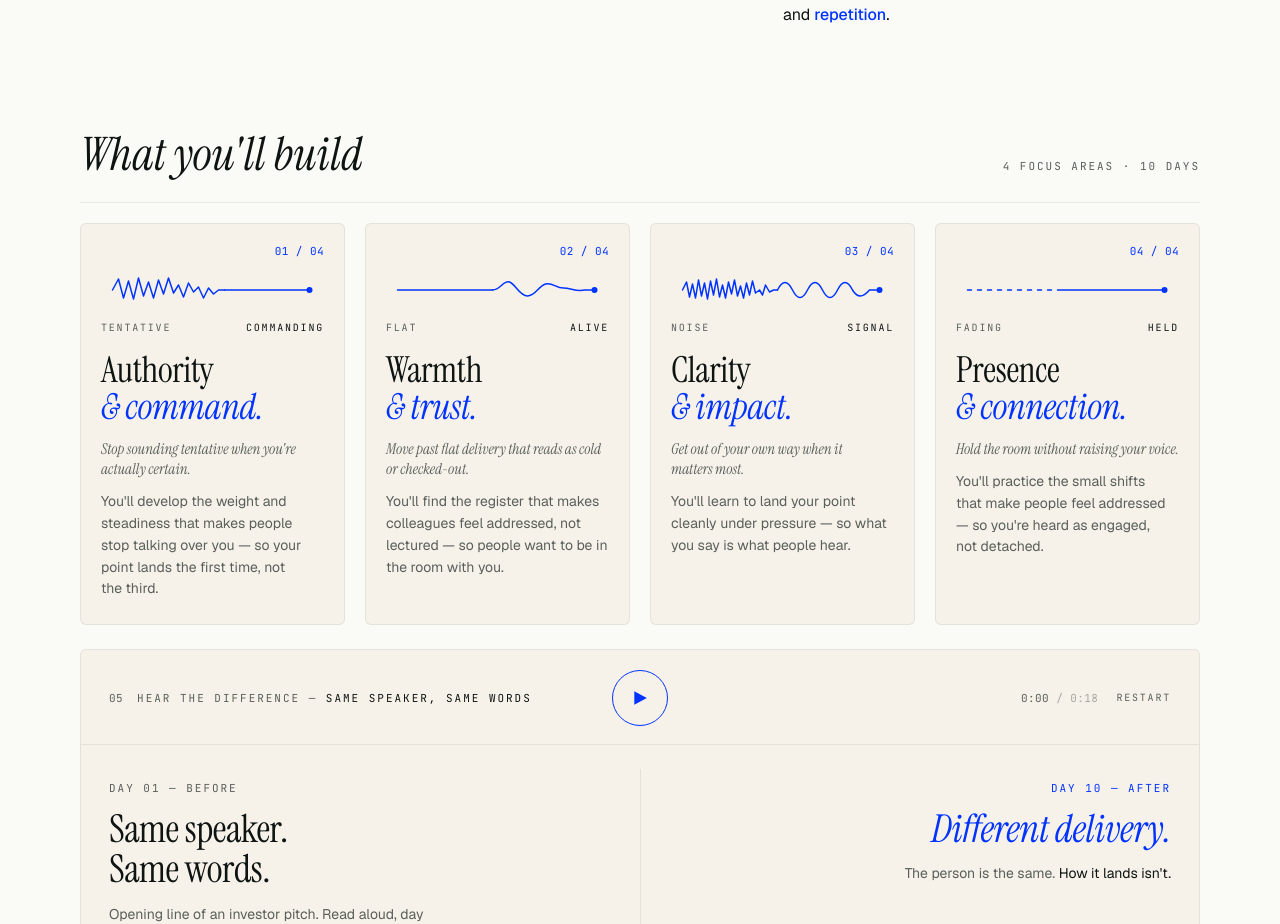
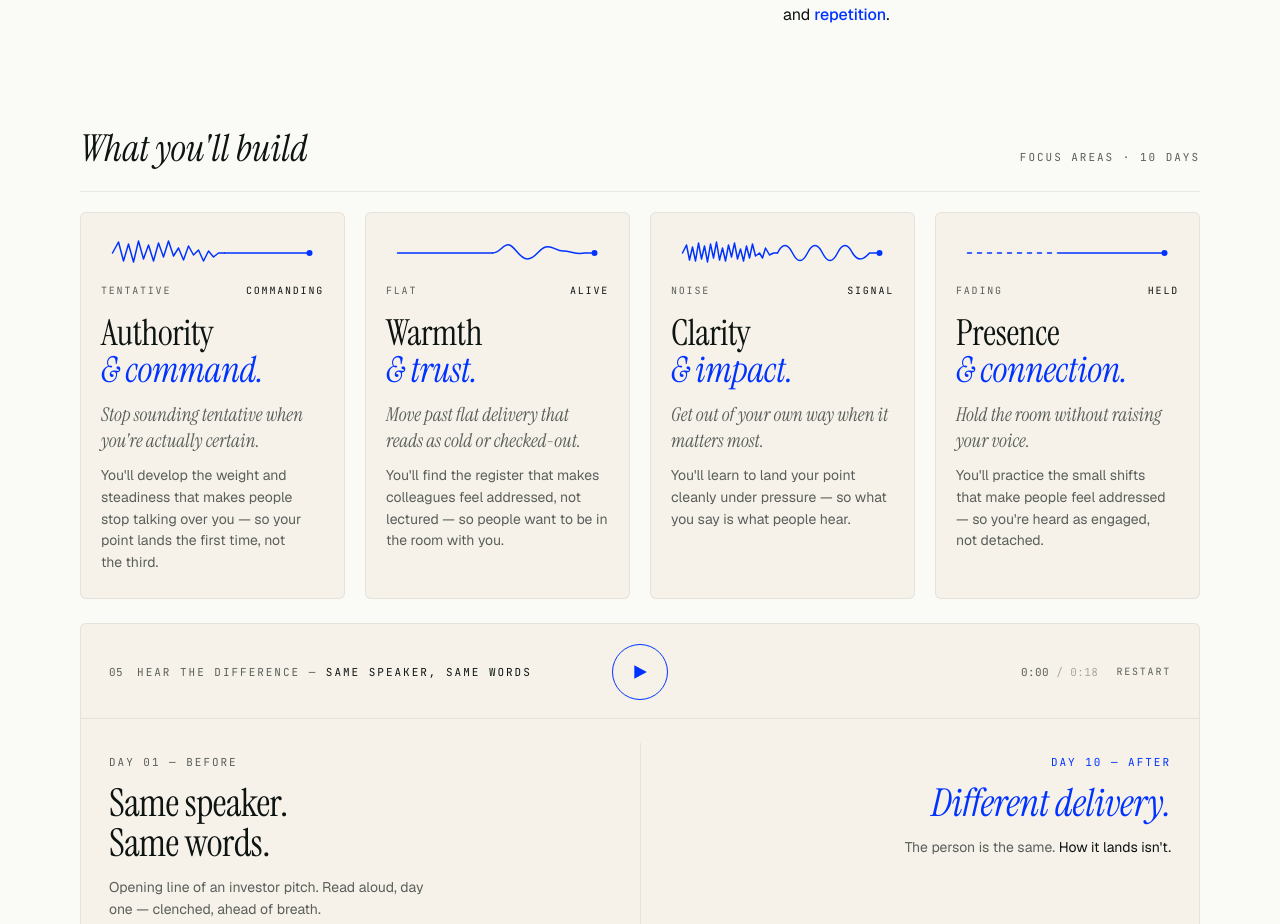
Before and after one commit to foxinahenhouse/VOICELAB, a Next.js app: page / in a window 1280 px wide. Shown: the part 3885-4809 px from the top of the page. Built offline with nearby package versions, Linux system fonts and the light colour scheme.

Commit message:
Update Sprint section: resize header, enlarge pull quotes, remove card numbers, fix label text
Co-Authored-By: Claude Sonnet 4.6 <noreply@anthropic.com>

```diff
--- a/app/page.js
+++ b/app/page.js
@@ -983,15 +983,12 @@ const Sprint = () => {
 
         <div style={{ marginTop: 'var(--vl-gap-96)' }}>
           <div style={{ display: 'flex', alignItems: 'baseline', justifyContent: 'space-between', gap: 16, flexWrap: 'wrap', paddingBottom: 18, borderBottom: '1px solid var(--vl-hairline)', marginBottom: 20 }}>
-            <span style={{ fontFamily: 'var(--vl-font-serif)', fontWeight: 400, fontStyle: 'italic', fontSize: 'clamp(32px, 3.6vw, 52px)', color: 'var(--vl-ink)' }}>What you'll build</span>
-            <span style={{ fontFamily: 'var(--vl-font-mono)', fontSize: 11, letterSpacing: '0.18em', textTransform: 'uppercase', color: 'var(--vl-graphite)' }}>4 focus areas · 10 days</span>
+            <span style={{ fontFamily: 'var(--vl-font-serif)', fontWeight: 400, fontStyle: 'italic', fontSize: 'clamp(26px, 2.9vw, 42px)', color: 'var(--vl-ink)' }}>What you'll build</span>
+            <span style={{ fontFamily: 'var(--vl-font-mono)', fontSize: 11, letterSpacing: '0.18em', textTransform: 'uppercase', color: 'var(--vl-graphite)' }}>Focus areas · 10 days</span>
           </div>
           <div style={{ display: 'grid', gridTemplateColumns: 'var(--vl-cols-4)', gap: 20 }}>
             {cards.map((r, i) => (
               <div key={i} style={{ display: 'flex', flexDirection: 'column', gap: 12, padding: '20px 20px 24px', background: 'var(--vl-paper)', border: '1px solid var(--vl-hairline)', borderRadius: 6 }}>
-                <div style={{ display: 'flex', justifyContent: 'flex-end' }}>
-                  <span style={{ fontFamily: 'var(--vl-font-mono)', fontFeatureSettings: "'tnum' 1", fontSize: 11, color: 'var(--vl-voice-green)', letterSpacing: '0.04em' }}>{String(i + 1).padStart(2, '0')} / 04</span>
-                </div>
                 <div>
                   <SprintIcon kind={r.icon} />
                   <div style={{ display: 'flex', justifyContent: 'space-between', marginTop: 6, fontFamily: 'var(--vl-font-mono)', fontSize: 10, letterSpacing: '0.18em', textTransform: 'uppercase' }}>
@@ -1003,7 +1000,7 @@ const Sprint = () => {
                   <div style={{ fontFamily: 'var(--vl-font-serif)', fontWeight: 400, fontSize: 'clamp(28px, 2.8vw, 42px)', lineHeight: 1.05, letterSpacing: '-0.01em', color: 'var(--vl-ink)' }}>{r.titleMain}</div>
                   <div style={{ fontFamily: 'var(--vl-font-serif)', fontWeight: 400, fontStyle: 'italic', fontSize: 'clamp(28px, 2.8vw, 42px)', lineHeight: 1.05, letterSpacing: '-0.01em', color: 'var(--vl-voice-green)' }}>{r.titleSub}</div>
                 </div>
-                <p style={{ fontFamily: 'var(--vl-font-serif)', fontStyle: 'italic', fontWeight: 400, fontSize: 15, lineHeight: 1.35, color: 'var(--vl-graphite)', margin: 0 }}>{r.pull}</p>
+                <p style={{ fontFamily: 'var(--vl-font-serif)', fontStyle: 'italic', fontWeight: 400, fontSize: 19, lineHeight: 1.35, color: 'var(--vl-graphite)', margin: 0 }}>{r.pull}</p>
                 <p style={{ fontFamily: 'var(--vl-font-sans)', fontSize: 14, lineHeight: 1.55, color: 'var(--vl-graphite)', margin: 0 }}>{r.body}</p>
               </div>
             ))}
```
